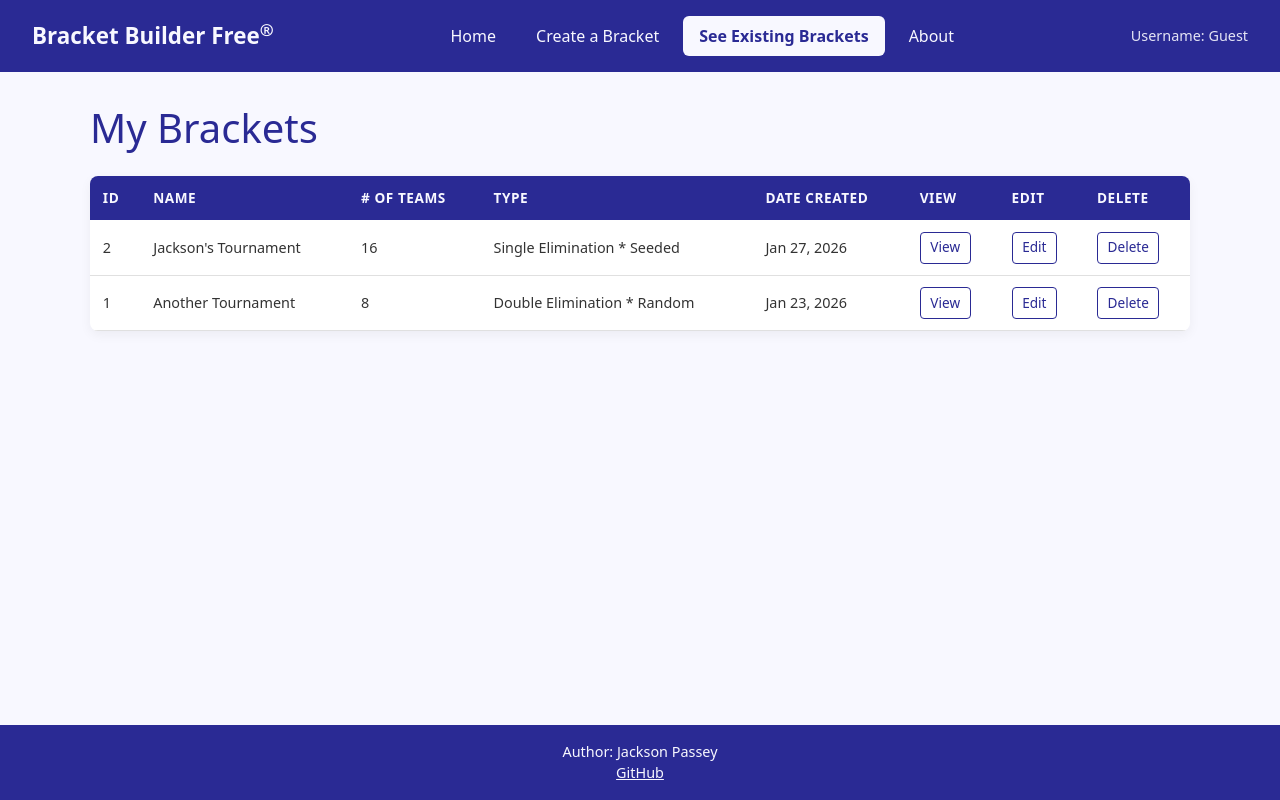
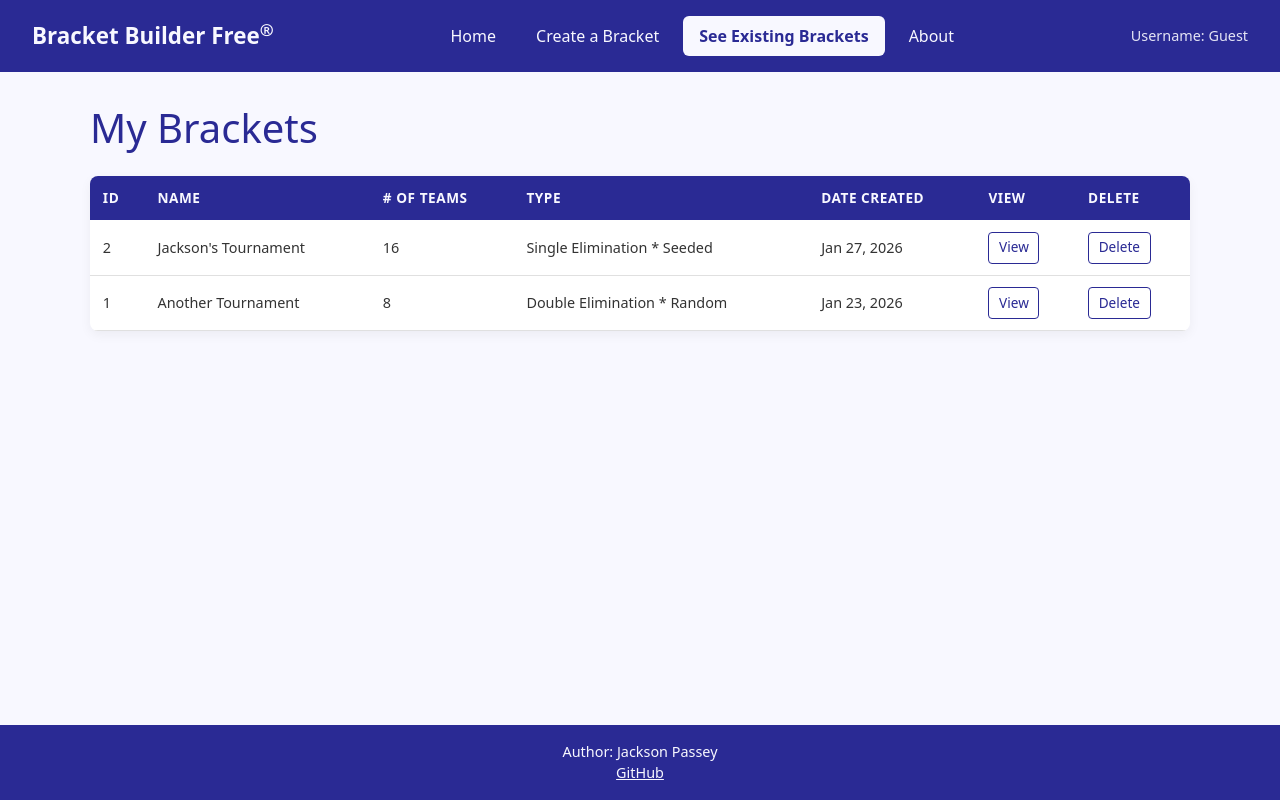
Before and after one commit to jxnpass/startup, a React (Vite) app in the folder webapp/: page /list in a window 1280 px wide. Built offline with nearby package versions, Linux system fonts and the light colour scheme; a web font is replaced by a local one.

Commit message:
removed "edit" button (redundant)

```diff
--- a/webapp/src/pages/list.jsx
+++ b/webapp/src/pages/list.jsx
@@ -16,7 +16,6 @@ export default function List() {
             <th>Type</th>
             <th>Date Created</th>
             <th>View</th>
-            <th>Edit</th>
             <th>Delete</th>
           </tr>
         </thead>
@@ -29,9 +28,6 @@ export default function List() {
             <td>Jan 27, 2026</td>
             <td>
               <Link to="/bracket">View</Link>
-            </td>
-            <td>
-              <Link to="/bracket">Edit</Link>
             </td>
             <td>
               <Link to="/bracket">Delete</Link>
@@ -48,9 +44,6 @@ export default function List() {
               <Link to="/bracket">View</Link>
             </td>
             <td>
-              <Link to="/bracket">Edit</Link>
-            </td>
-            <td>
               <Link to="/bracket">Delete</Link>
             </td>
           </tr>
```
